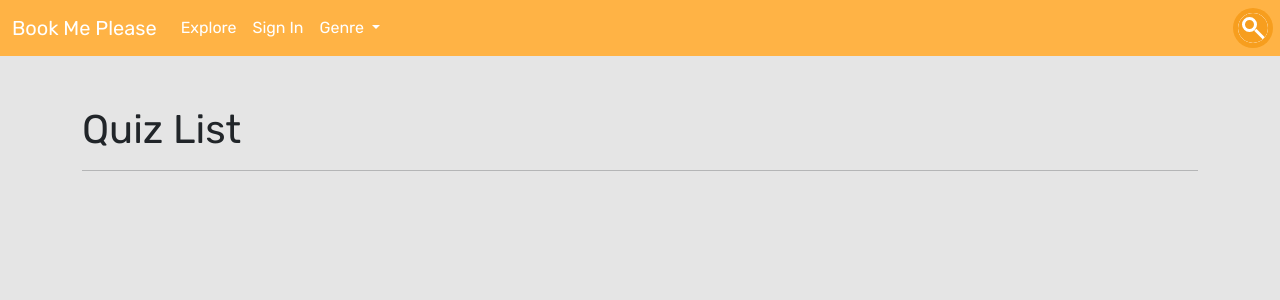
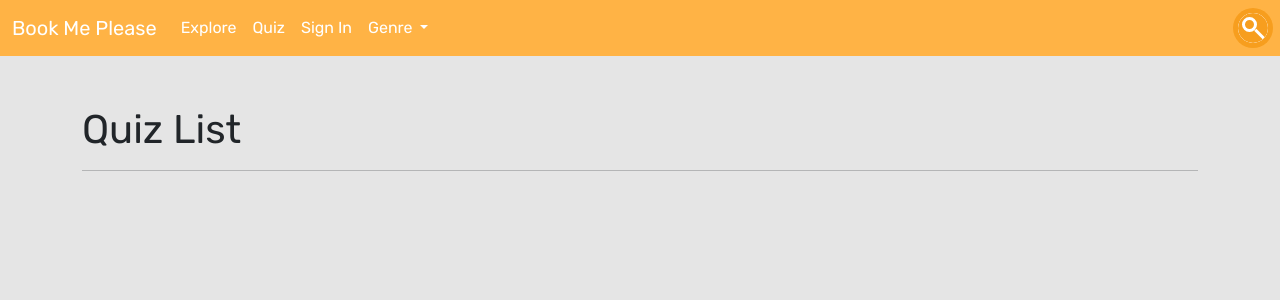
Before and after one commit to finazaria/Book-Me-Please, a Django app: page /quiz/ in a window 1280 px wide. Shown: the top 300 px of the page. Run offline with Django 3.2, Linux system fonts and the light colour scheme; data that the repository does not hold is empty; parts of the project's set-up code (start-up, migrations or seed data) failed here and were passed over; some libraries are stand-ins or nearby versions.

Commit message:
TrivQuizRev

```diff
--- a/faras_quizes/templates/base_quiz.html
+++ b/faras_quizes/templates/base_quiz.html
@@ -1,24 +1,6 @@
 {% load static %}
 <!doctype html>
 <html lang="en">
-
-
-
-
-
-
-
-
-
-
-
-
-
-
-
-
-
-
   <head>
     <!-- Required meta tags -->
     <meta charset="utf-8">
@@ -244,6 +226,9 @@
                 <a class="nav-link" href="http://localhost:8000/explore/">Explore</a>
               </li>
               <li class="nav-item">
+                <a class="nav-link" href="http://localhost:8000/quiz/">Quiz</a>
+              </li>
+              <li class="nav-item">
                 <a class="nav-link" href="#">Sign In</a>
               </li>
               <li class="nav-item dropdown">
--- a/faras_quizes/templates/main.html
+++ b/faras_quizes/templates/main.html
@@ -16,7 +16,7 @@ home
 <div class="modal-dialog">
     <div class="modal-content">
     <div class="modal-header">
-        <h5 class="modal-title" id="exampleModalLabel">Modal title</h5>
+        <h5 class="modal-title" id="exampleModalLabel">Quiz Dipilih</h5>
         <button type="button" class="btn-close" data-bs-dismiss="modal" aria-label="Close"></button>
     </div>
     <div class="modal-body" id="modal-body-confirm"></div>
--- a/mancay/templates/base.html
+++ b/mancay/templates/base.html
@@ -218,6 +218,9 @@
             <a class="nav-link" href="http://localhost:8000/explore/">Explore</a>
           </li>
           <li class="nav-item">
+            <a class="nav-link" href="http://localhost:8000/quiz/">Quiz</a>
+          </li>
+          <li class="nav-item">
             <a class="nav-link" href="http://localhost:8000/fina/">Sign In</a>
           </li>
           <li class="nav-item dropdown">
```
